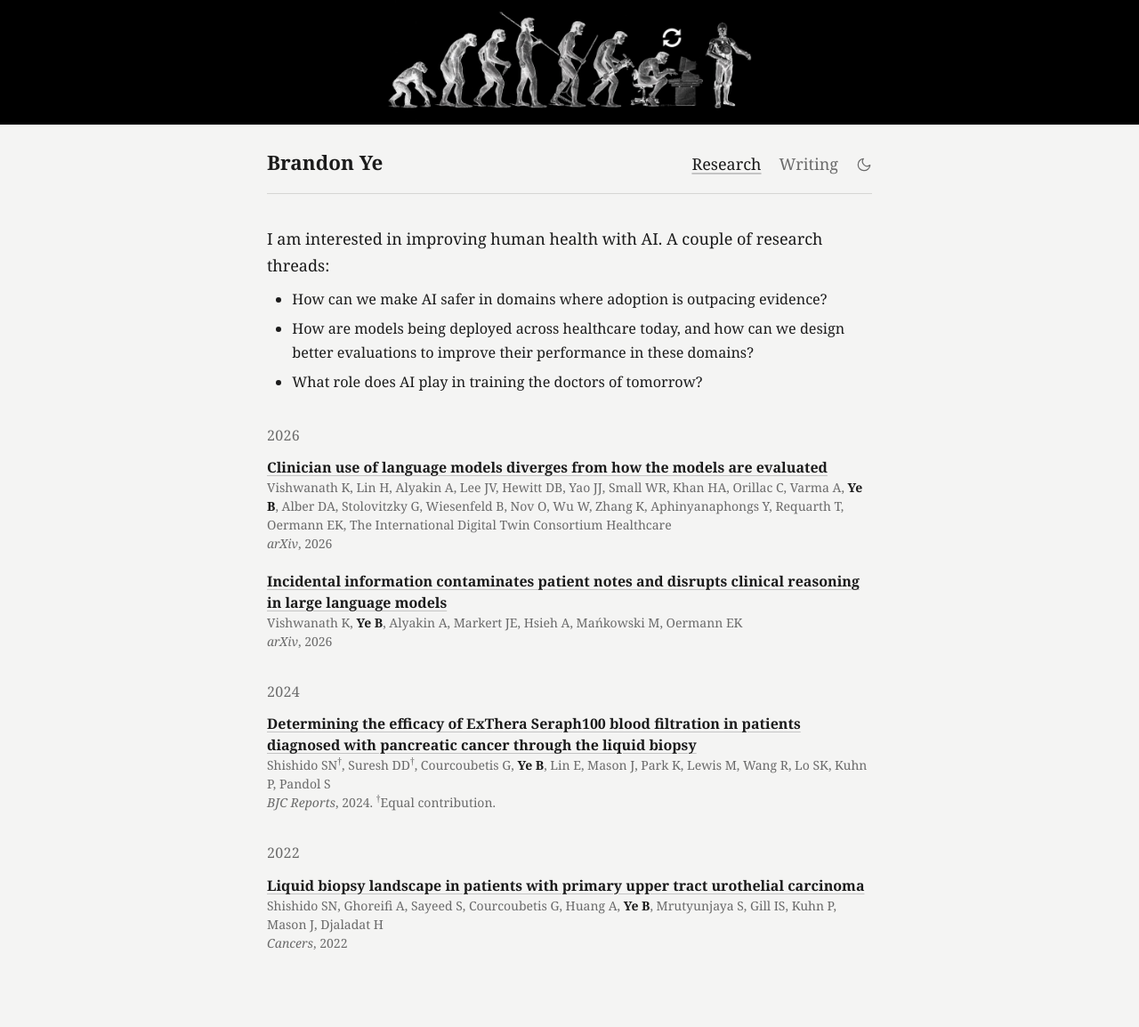
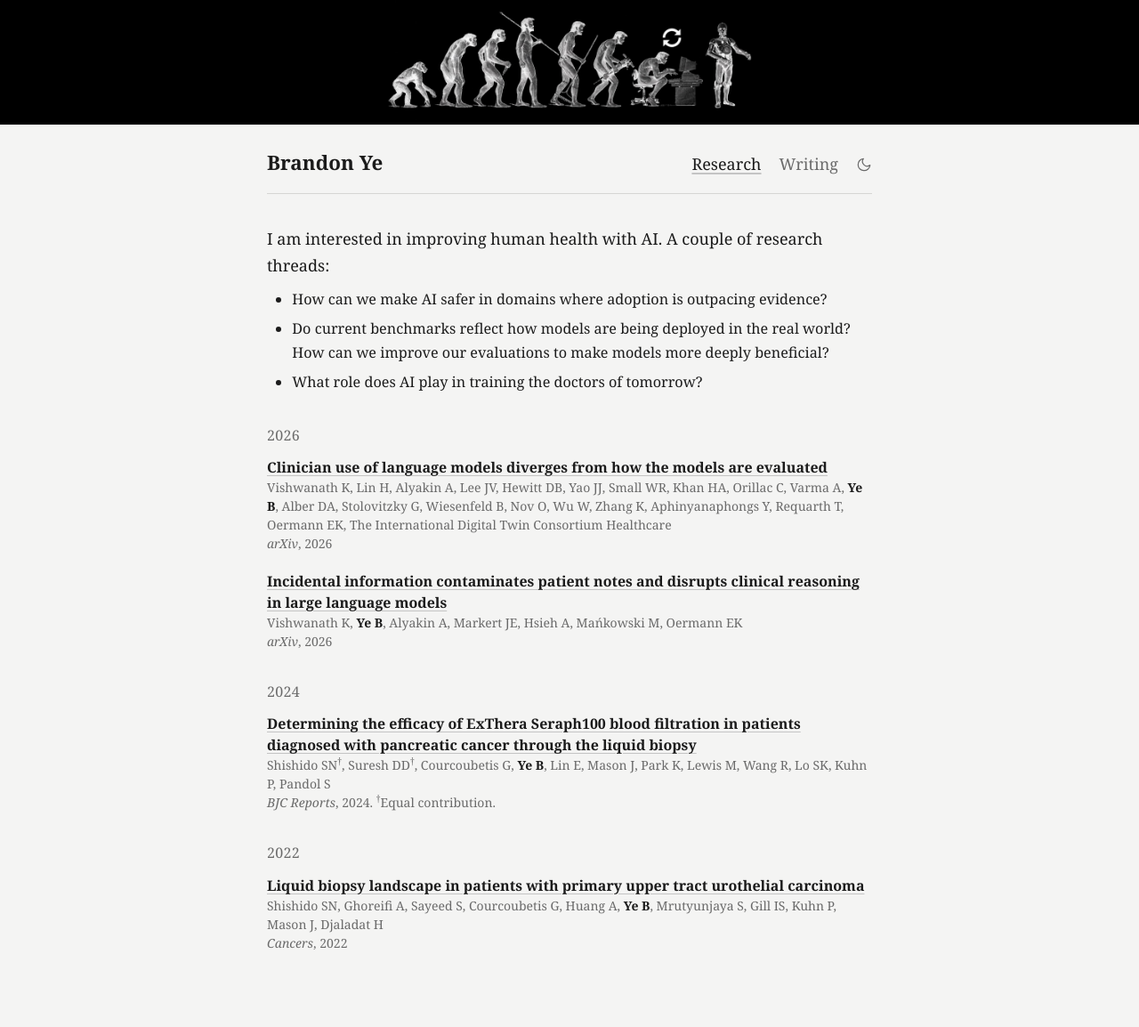
Before and after one commit to brandonye/brandonye.github.io, a Jekyll site: the page built from research.html, in a window 1280 px wide. Shown: the whole page at 89% size. Built offline with Jekyll 4.4.1, drawn with Linux system fonts in a browser that asks for light colours.

Commit message:
Reword the second research thread
Co-Authored-By: Claude Opus 5.5 <noreply@anthropic.com>

```diff
--- a/research.html
+++ b/research.html
@@ -5,7 +5,7 @@ permalink: /research/
 <p class="lede">I am interested in improving human health with AI. A couple of research threads:</p>
 <ul class="threads">
   <li>How can we make AI safer in domains where adoption is outpacing evidence?</li>
-  <li>How are models being deployed across healthcare today, and how can we design better evaluations to improve their performance in these domains?</li>
+  <li>Do current benchmarks reflect how models are being deployed in the real world? How can we improve our evaluations to make models more deeply beneficial?</li>
   <li>What role does AI play in training the doctors of tomorrow?</li>
 </ul>
 
```
